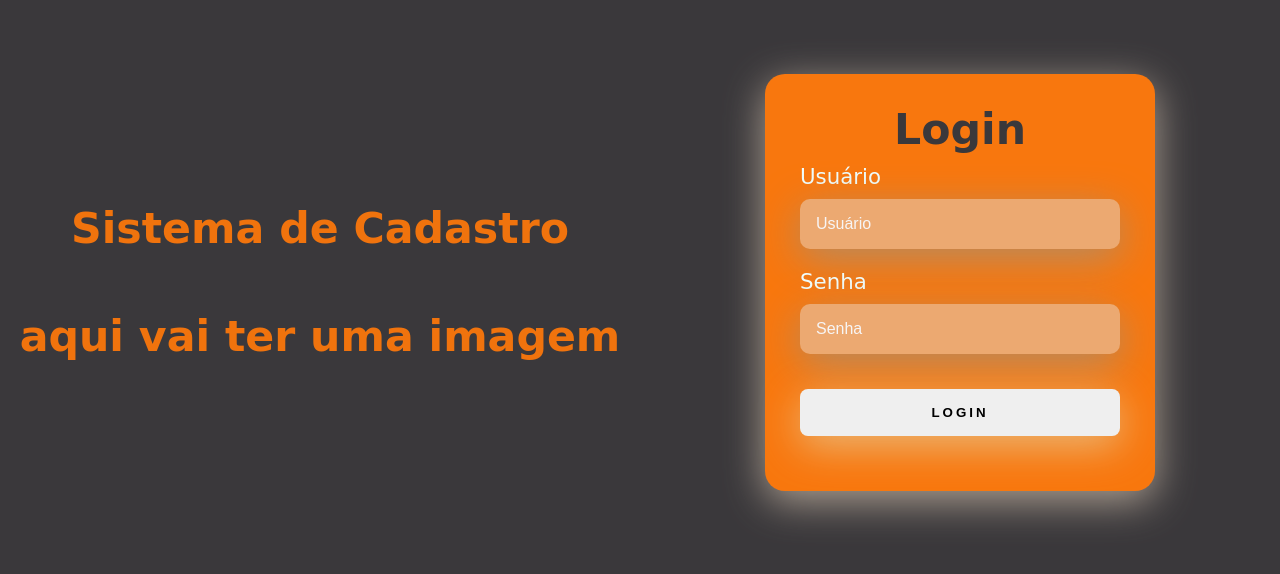
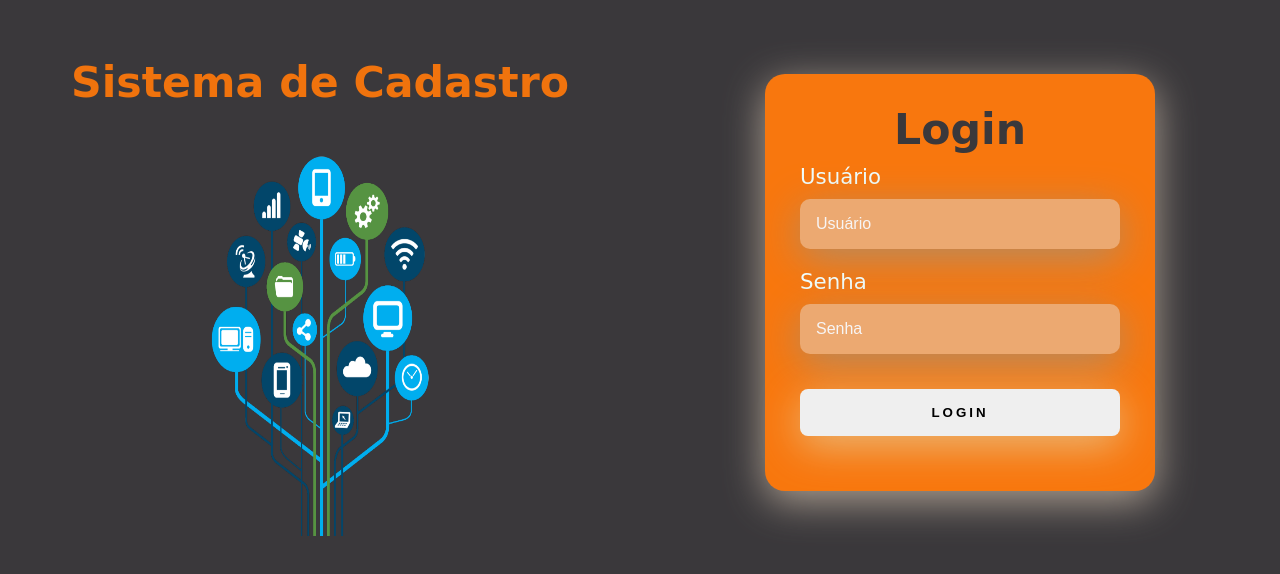
Before and after one commit to FeReDragon/Projeto-Crud-FRD84, a website: page admin/paginas/index.html in a window 1280 px wide. Shown: the part 118-692 px from the top of the page. Drawn offline with Linux system fonts and the light colour scheme; a web font is replaced by a local one.

Commit message:
imagem e atualizacao index css

```diff
--- a/admin/assets/css/style.css
+++ b/admin/assets/css/style.css
@@ -104,3 +104,8 @@ body {
     cursor: pointer;
     box-shadow: 0px 10px 40px  rgb(235, 185, 121);
 }
+
+.img-login {
+    width: 50%;
+    height: 50%;
+}
--- a/admin/paginas/index.html
+++ b/admin/paginas/index.html
@@ -11,7 +11,7 @@
     <div class="main-login">
         <div class="left-login">
             <h1>Sistema de Cadastro</h1>
-            <h1>aqui vai ter uma imagem</h1>
+            <img class="img-login" src="../assets/img/arvorepg.png" alt="">
         </div>
         <div class="right-login">
 
```
Also changed, not shown: admin/assets/img/arvorepg.png (added).
